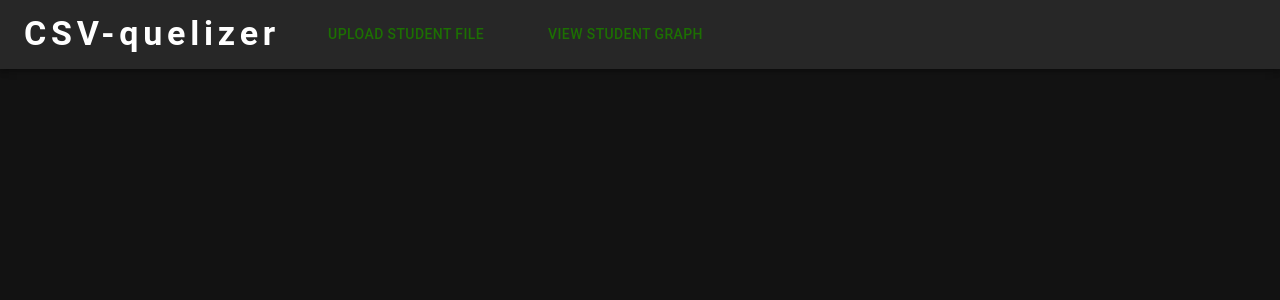
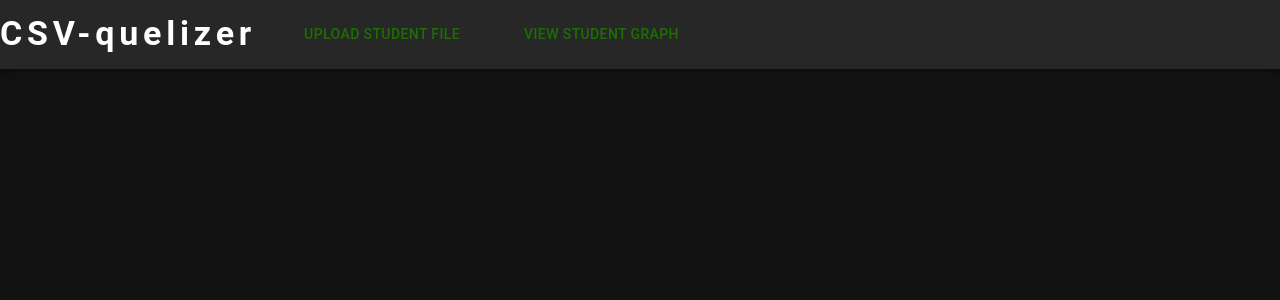
Before and after one commit to newlin47/csvquelizer, a React app: page /fileupload in a window 1280 px wide. Shown: the top 300 px of the page. Built offline with nearby package versions, Linux system fonts and the light colour scheme; the HTML template or start-up script is replaced by a standard one.

Commit message:
slight changes to navbar

```diff
--- a/src/Components/App.js
+++ b/src/Components/App.js
@@ -19,9 +19,8 @@ const App = () => {
 
 	return (
 		<Fragment>
-			<Box sx={{ flexGrow: 1 }}>
 			<AppBar position='static'>
-					<Toolbar>
+				<Toolbar disableGutters>
 					<Typography
 						variant='h4'
 						noWrap
@@ -63,7 +62,6 @@ const App = () => {
 					</Box>
 				</Toolbar>
 			</AppBar>
-			</Box>
 			<Routes>
 				<Route path='/fileupload' element={<Fileupload />}></Route>
 				<Route path='/studentsgraph' element={<StudentsGraph />}></Route>
```
Lines whose indentation alone changed are shown as unchanged.
